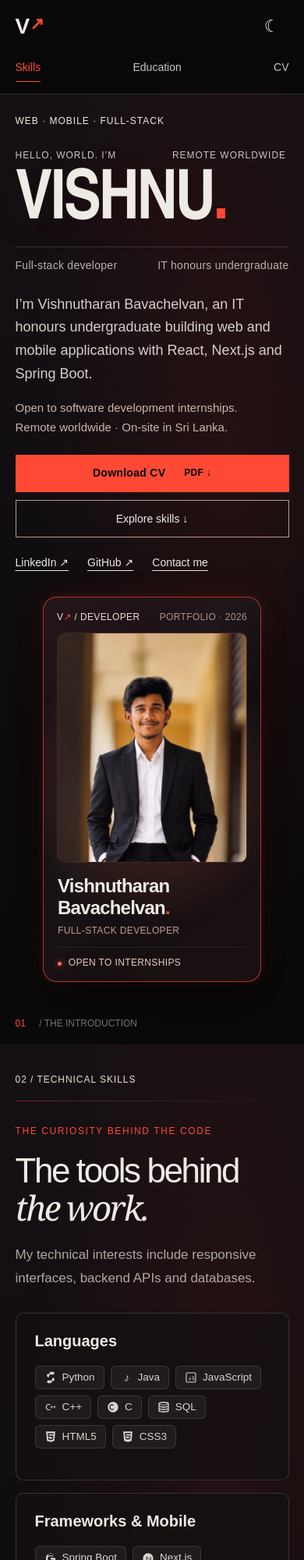
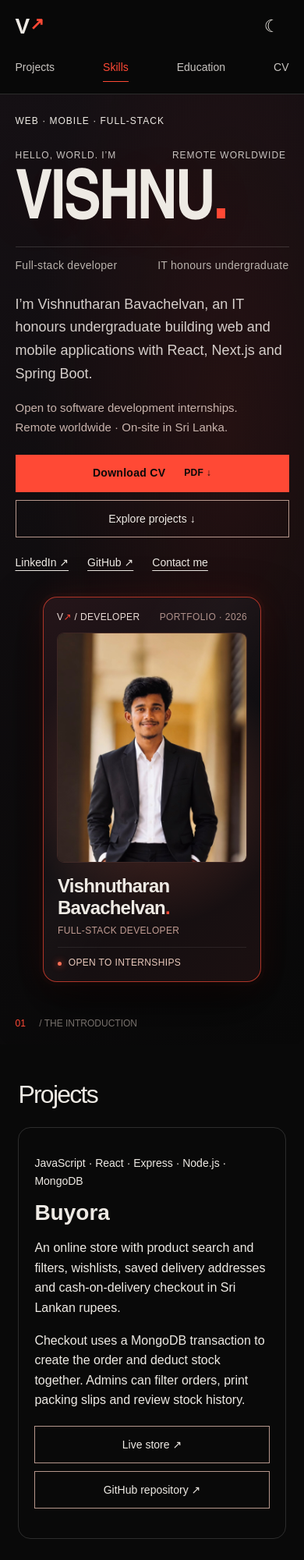
Before and after one commit to vishnu-tharan/PortfolioVishnu, a plain HTML site: page dist/index.html in a window 390 px wide. Shown: the top 2000 px of the page at 78% size. Drawn offline with Linux system fonts and the light colour scheme; a web font is replaced by a local one.

Commit message:
Add Buyora to portfolio and CV

```diff
--- a/dist/index.html
+++ b/dist/index.html
@@ -48,7 +48,7 @@
     <link rel="stylesheet" href="./beyond.css?v=20261116-portfolio-refresh" />
     <link rel="stylesheet" href="./cv.css?v=20261116-portfolio-refresh" />
     <link rel="stylesheet" href="./certificates.css?v=20261116-portfolio-refresh" />
-    <link rel="stylesheet" href="./recruiter.css?v=20261116-portfolio-refresh" />
+    <link rel="stylesheet" href="./recruiter.css?v=20261122-buyora" />
     <link rel="stylesheet" href="./theme.css?v=20261116-portfolio-refresh" />
     <link rel="stylesheet" href="./features.css?v=20261116-portfolio-refresh" />
     <link rel="stylesheet" href="./light-mode.css?v=20261116-portfolio-refresh" />
@@ -71,6 +71,7 @@
     <header class="header">
       <a class="brand" href="#home" aria-label="Vishnu home">V<span>↗</span></a>
       <nav aria-label="Main navigation">
+        <a href="#work">Projects</a>
         <a href="#universe">Skills</a><a href="#beyond">Education</a><a href="./cv.html">CV</a>
       </nav>
       <div class="feature-controls">
@@ -117,10 +118,10 @@
             <div class="hero-actions">
               <a
                 class="cv-button"
-                href="./assets/Vishnutharan-Bavachelvan-CV.pdf?v=20261116-cv-skills"
+                href="./assets/Vishnutharan-Bavachelvan-CV.pdf?v=20261122-buyora"
                 download
                 >Download CV <span>PDF ↓</span></a
-              ><a class="outline-button" href="#universe">Explore skills ↓</a>
+              ><a class="outline-button" href="#work">Explore projects ↓</a>
             </div>
             <div class="hero-social">
               <a
@@ -168,6 +169,25 @@
         <div class="hero-index">01 <span>/ THE INTRODUCTION</span></div>
       </section>
       <div class="flow">
+        <section id="work" class="work-projects" aria-labelledby="work-title">
+          <h2 id="work-title">Projects</h2>
+          <article class="work-project">
+            <p class="work-project-stack">JavaScript · React · Express · Node.js · MongoDB</p>
+            <h3>Buyora</h3>
+            <p>
+              An online store with product search and filters, wishlists, saved delivery addresses
+              and cash-on-delivery checkout in Sri Lankan rupees.
+            </p>
+            <p>
+              Checkout uses a MongoDB transaction to create the order and deduct stock together.
+              Admins can filter orders, print packing slips and review stock history.
+            </p>
+            <div class="hero-actions">
+              <a class="outline-button" href="https://buyoraa.onrender.com">Live store ↗</a>
+              <a class="outline-button" href="https://github.com/vishnu-tharan/Buyoraa">GitHub repository ↗</a>
+            </div>
+          </article>
+        </section>
         <section id="universe" class="universe pinned-section" aria-labelledby="universe-title">
           <div class="sticky-scene">
             <div class="scene-canvas scene-static" aria-hidden="true"></div>
@@ -653,7 +673,7 @@
               <div class="cv-actions">
                 <a
                   class="cv-button"
-                  href="./assets/Vishnutharan-Bavachelvan-CV.pdf?v=20261116-cv-skills"
+                  href="./assets/Vishnutharan-Bavachelvan-CV.pdf?v=20261122-buyora"
                   download
                   >Download CV <span>PDF ↓</span></a
                 ><a class="cv-view" href="./cv.html">View CV</a>
--- a/dist/recruiter.css
+++ b/dist/recruiter.css
@@ -574,3 +574,33 @@ html {
   }
 
 @media (max-width: 600px) {
+
+.work-projects {
+  padding: clamp(3rem, 7vw, 7rem) 6vw;
+  scroll-margin-top: 5rem;
+}
+.work-projects h2 {
+  margin: 0 0 1.5rem;
+  font-size: clamp(2rem, 5vw, 3.5rem);
+}
+.work-project {
+  max-width: 56rem;
+  padding: clamp(1.25rem, 4vw, 3rem);
+  border: 1px solid var(--line, currentColor);
+  border-radius: 1rem;
+}
+.work-project h3 {
+  margin: 0.4rem 0 1rem;
+  font-size: clamp(1.75rem, 4vw, 2.5rem);
+}
+.work-project p {
+  max-width: 63ch;
+  line-height: 1.6;
+}
+.work-project .work-project-stack {
+  font-size: 0.875rem;
+}
+.work-project .hero-actions {
+  flex-wrap: wrap;
+  margin-top: 1.25rem;
+}
```
Also changed, not shown: dist/cv-general.html (+2 -2 lines), dist/cv.html (+2 -2 lines), tools/cv-data.json (+9 -1 lines), 11 other files.
